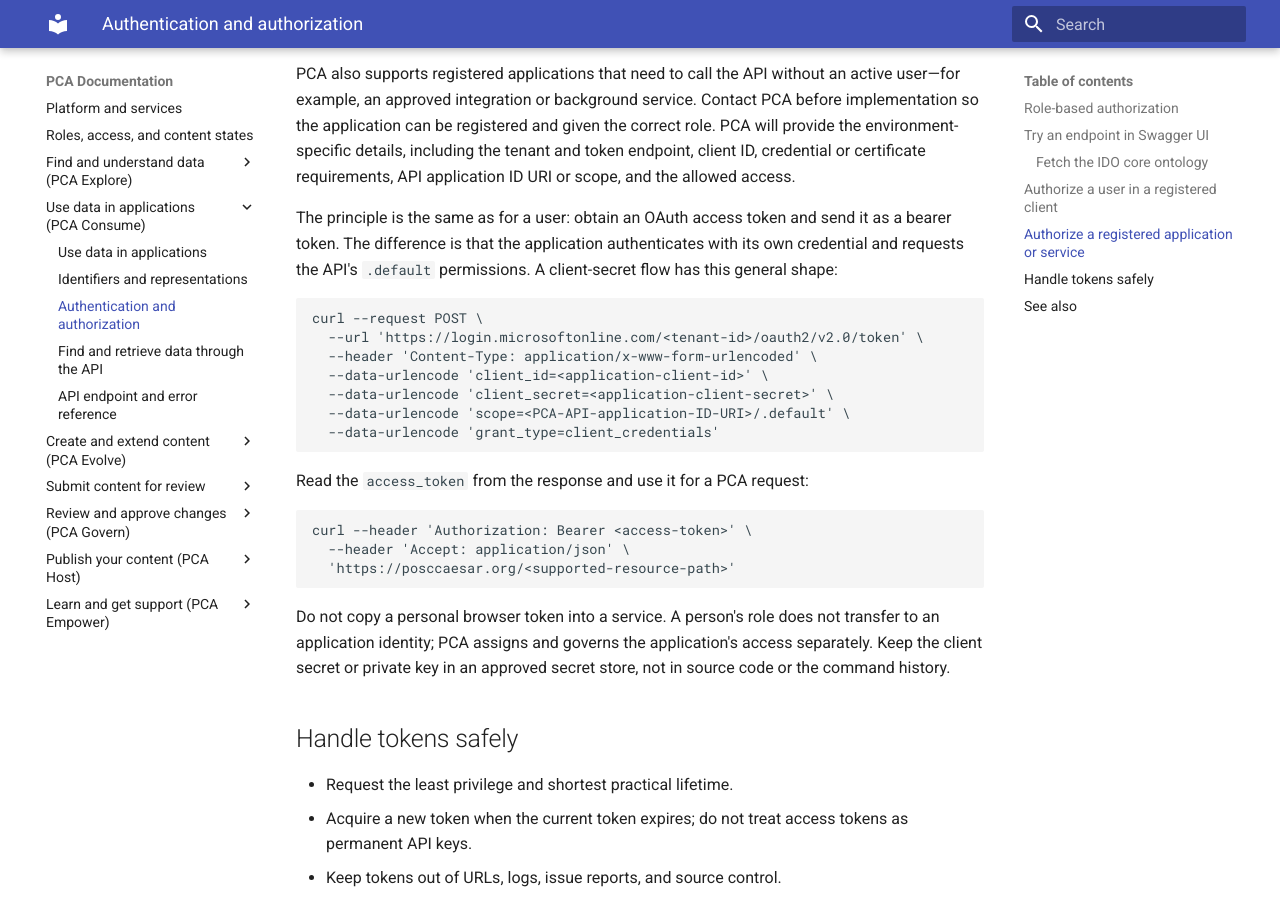
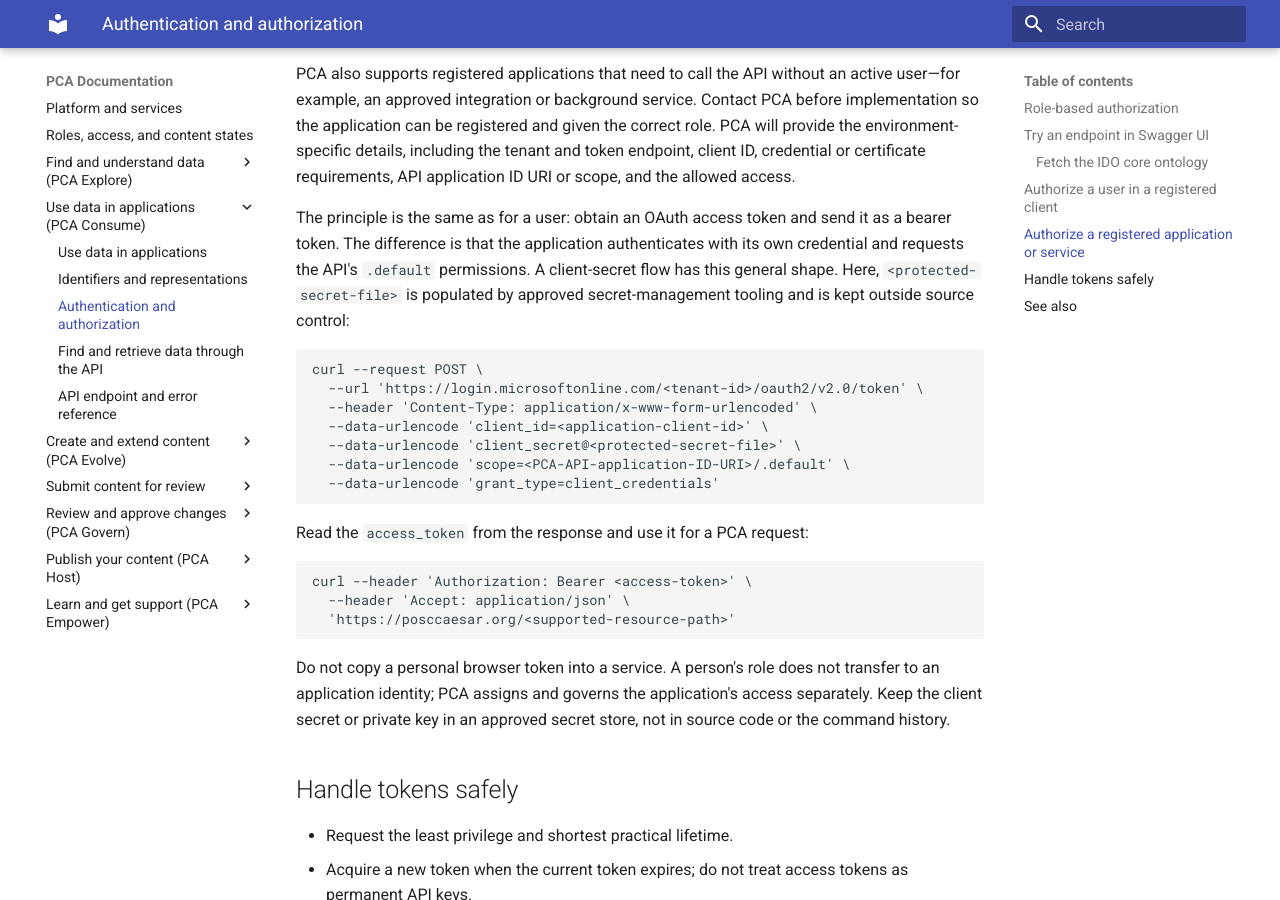
Before and after one commit to PCA-POSC-Caesar-Association/Documentation, an MkDocs documentation site: the page built from docs/pca-consume/api-authentication.md, in a window 1280 px wide and 900 px high, scrolled down 2799 px. Built offline with MkDocs 1.6.1 and Material for MkDocs 9.7.7, drawn with Linux system fonts in a browser that asks for light colours.

Commit message:
Harden client credential example

````diff
--- a/docs/pca-consume/api-authentication.md
+++ b/docs/pca-consume/api-authentication.md
@@ -87,14 +87,15 @@ the allowed access.
 The principle is the same as for a user: obtain an OAuth access token and send it as a
 bearer token. The difference is that the application authenticates with its own
 credential and requests the API's `.default` permissions. A client-secret flow has this
-general shape:
+general shape. Here, `<protected-secret-file>` is populated by approved secret-management
+tooling and is kept outside source control:
 
 ```bash
 curl --request POST \
   --url 'https://login.microsoftonline.com/<tenant-id>/oauth2/v2.0/token' \
   --header 'Content-Type: application/x-www-form-urlencoded' \
   --data-urlencode 'client_id=<application-client-id>' \
-  --data-urlencode 'client_secret=<application-client-secret>' \
+  --data-urlencode 'client_secret@<protected-secret-file>' \
   --data-urlencode 'scope=<PCA-API-application-ID-URI>/.default' \
   --data-urlencode 'grant_type=client_credentials'
 ```
````
